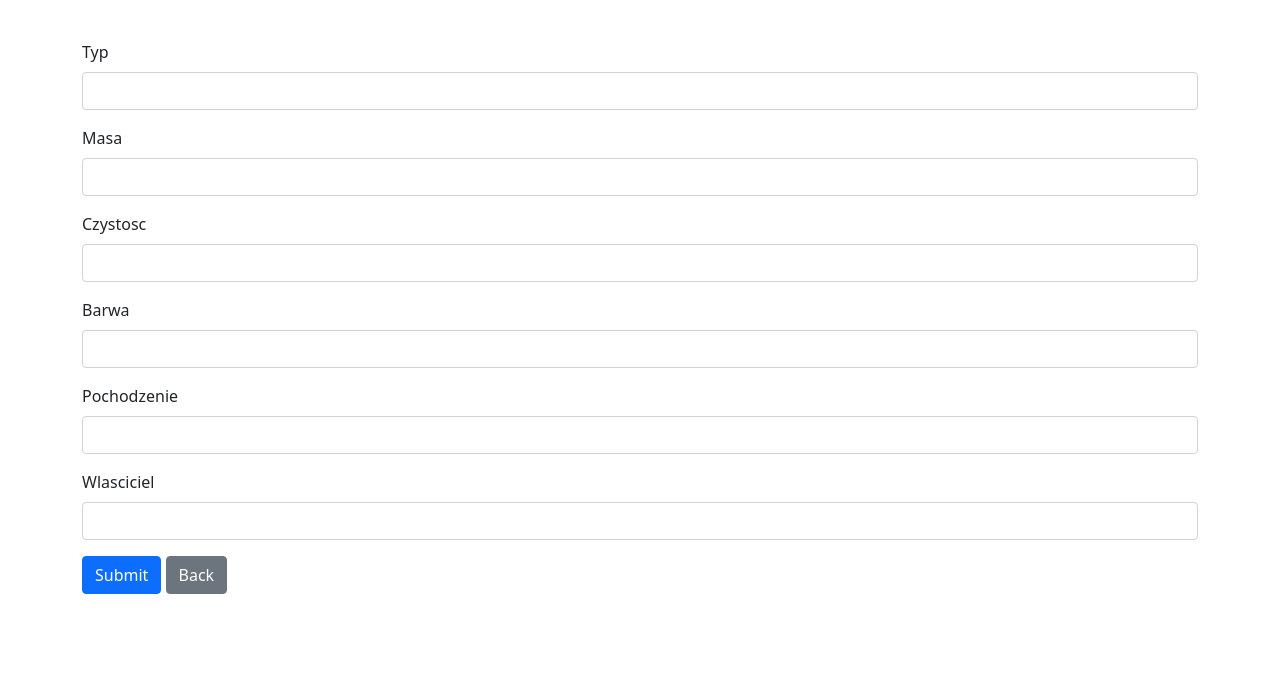
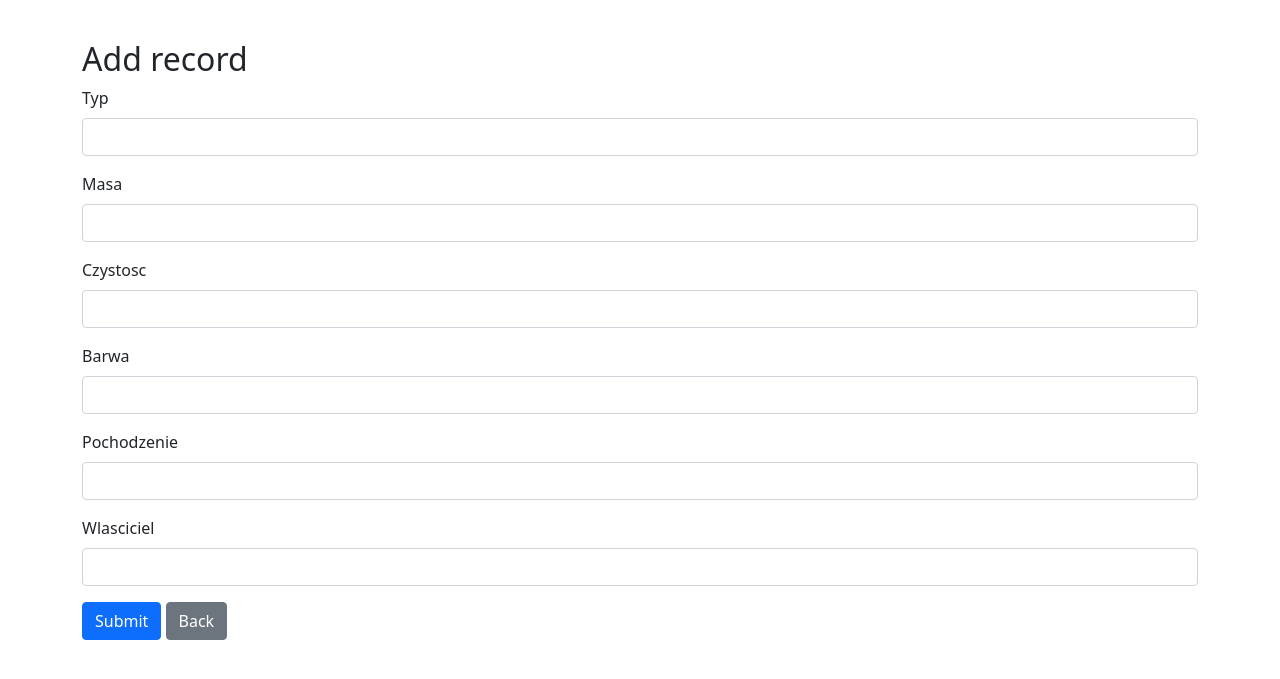
Before and after one commit to YIlyaA/simple_site-AKAI-, a Django app: page /create/ in a window 1280 px wide. Shown: the part 56-735 px from the top of the page. Run offline with Django 5.2, Linux system fonts and the light colour scheme.

Commit message:
some fixes

```diff
--- a/app/website/templates/website/add_record.html
+++ b/app/website/templates/website/add_record.html
@@ -3,6 +3,7 @@
 {% block content %}
 <div class="container mt-4">
     <form action="{% url 'website:add_record' %}" method="post">
+        <h2>Add record</h2>
         {% csrf_token %}
         <div class="mb-3">
             <label for="id_typ" class="form-label">Typ</label>
```
